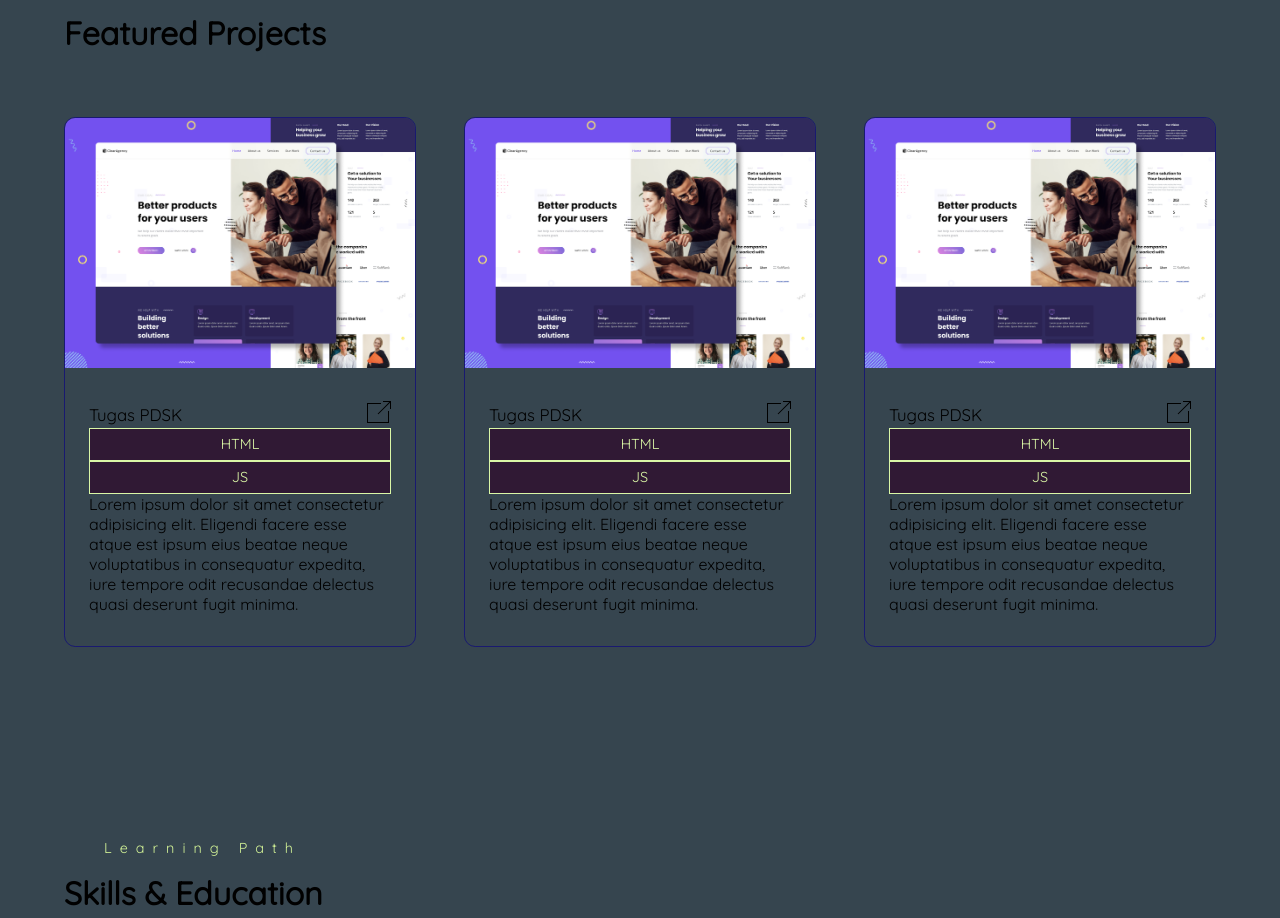
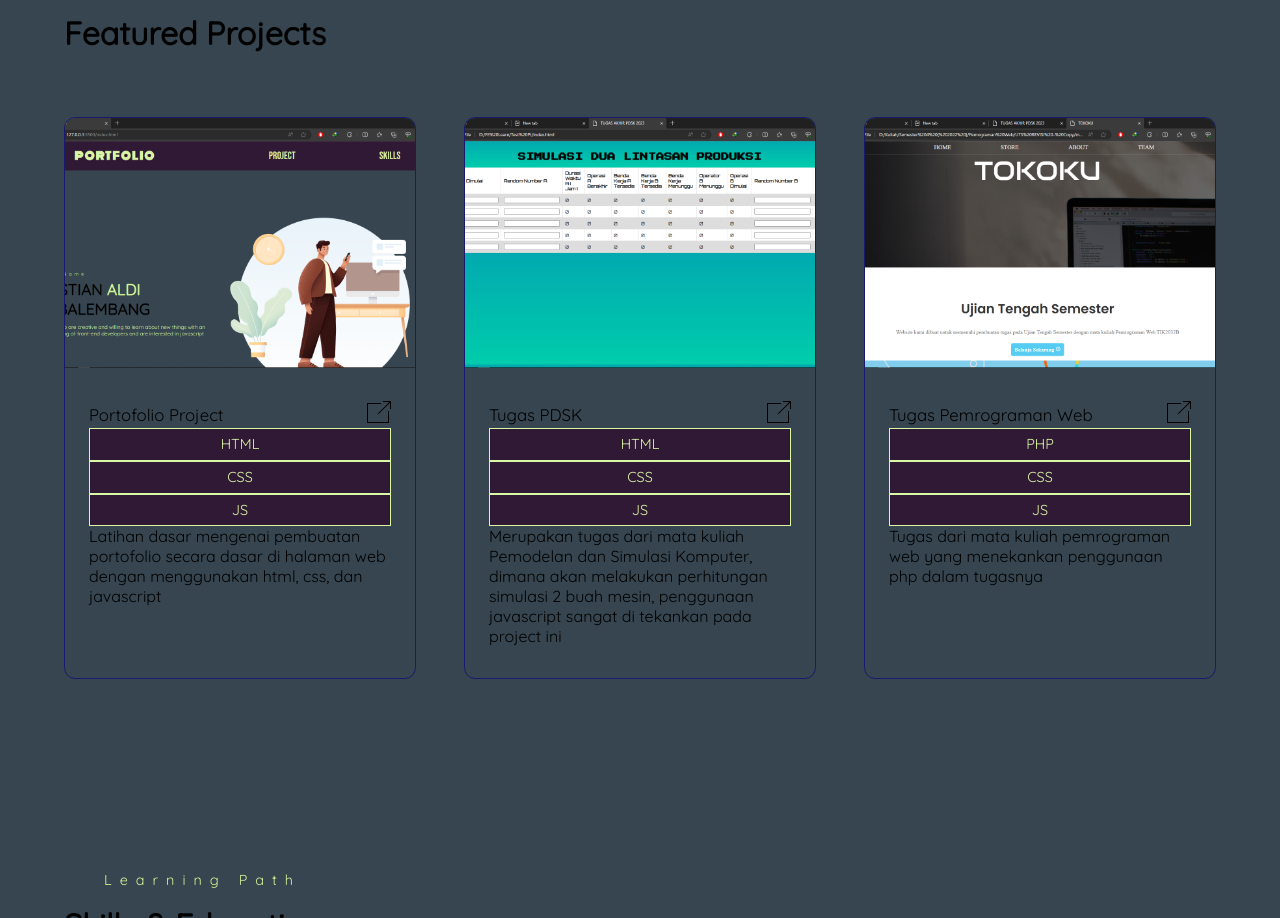
Before and after one commit to Ambalembang/Ambalembang-PDSK, a plain HTML site: page index.html in a window 1280 px wide. Shown: the part 1027-1945 px from the top of the page. Drawn offline with Linux system fonts and the light colour scheme.

Commit message:
First Commit

```diff
--- a/index.html
+++ b/index.html
@@ -60,12 +60,16 @@
           <!-- Project 1 -->
           <div class="project">
             <div class="project-cover">
-              <img src="images/portfolio-1.png" alt="" />
+              <img src="images/P1.png" alt="" />
             </div>
             <div class="project-info">
               <div class="project-title">
-                <h4>Tugas PDSK</h4>
-                <a href="/" class="project-link">
+                <h4>Portofolio Project</h4>
+                <a
+                  href="https://github.com/Ambalembang"
+                  target="_blank"
+                  class="project-link"
+                >
                   <svg
                     width="24"
                     height="24"
@@ -81,12 +85,11 @@
               </div>
               <div class="project-tags">
                 <div>HTML</div>
+                <div>CSS</div>
                 <div>JS</div>
                 <p>
-                  Lorem ipsum dolor sit amet consectetur adipisicing elit.
-                  Eligendi facere esse atque est ipsum eius beatae neque
-                  voluptatibus in consequatur expedita, iure tempore odit
-                  recusandae delectus quasi deserunt fugit minima.
+                  Latihan dasar mengenai pembuatan portofolio secara dasar di
+                  halaman web dengan menggunakan html, css, dan javascript
                 </p>
               </div>
             </div>
@@ -94,12 +97,16 @@
           <!-- Project 2 -->
           <div class="project">
             <div class="project-cover">
-              <img src="images/portfolio-1.png" alt="" />
+              <img src="images/P2.png" alt="" />
             </div>
             <div class="project-info">
               <div class="project-title">
                 <h4>Tugas PDSK</h4>
-                <a href="/" class="project-link">
+                <a
+                  href="https://github.com/Ambalembang"
+                  target="_blank"
+                  class="project-link"
+                >
                   <svg
                     width="24"
                     height="24"
@@ -115,12 +122,13 @@
               </div>
               <div class="project-tags">
                 <div>HTML</div>
+                <div>CSS</div>
                 <div>JS</div>
                 <p>
-                  Lorem ipsum dolor sit amet consectetur adipisicing elit.
-                  Eligendi facere esse atque est ipsum eius beatae neque
-                  voluptatibus in consequatur expedita, iure tempore odit
-                  recusandae delectus quasi deserunt fugit minima.
+                  Merupakan tugas dari mata kuliah Pemodelan dan Simulasi
+                  Komputer, dimana akan melakukan perhitungan simulasi 2 buah
+                  mesin, penggunaan javascript sangat di tekankan pada project
+                  ini
                 </p>
               </div>
             </div>
@@ -128,12 +136,16 @@
           <!-- Project 3 -->
           <div class="project">
             <div class="project-cover">
-              <img src="images/portfolio-1.png" alt="" />
+              <img src="images/P3.png" alt="" />
             </div>
             <div class="project-info">
               <div class="project-title">
-                <h4>Tugas PDSK</h4>
-                <a href="/" class="project-link">
+                <h4>Tugas Pemrograman Web</h4>
+                <a
+                  href="https://github.com/Ambalembang"
+                  target="_blank"
+                  class="project-link"
+                >
                   <svg
                     width="24"
                     height="24"
@@ -148,13 +160,12 @@
                 </a>
               </div>
               <div class="project-tags">
-                <div>HTML</div>
+                <div>PHP</div>
+                <div>CSS</div>
                 <div>JS</div>
                 <p>
-                  Lorem ipsum dolor sit amet consectetur adipisicing elit.
-                  Eligendi facere esse atque est ipsum eius beatae neque
-                  voluptatibus in consequatur expedita, iure tempore odit
-                  recusandae delectus quasi deserunt fugit minima.
+                  Tugas dari mata kuliah pemrograman web yang menekankan
+                  penggunaan php dalam tugasnya
                 </p>
               </div>
             </div>
```
Also changed, not shown: images/P1.png (added), images/P2.png (added), images/P3.png (added), images/portfolio-1.png (deleted).
